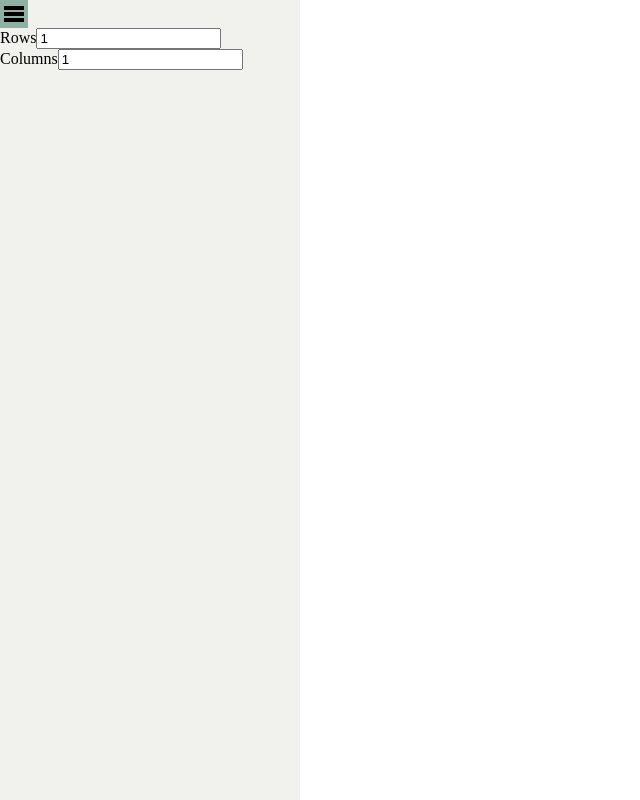
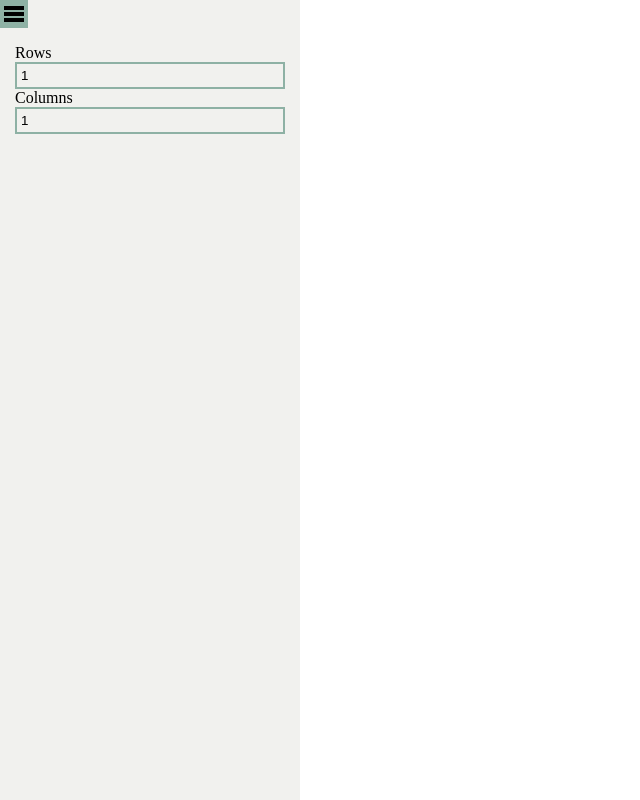
Before and after one commit to danlevison/viewport-grid, a React (Create React App) app: page / in a window 1280 px wide. Shown: the whole page, without its empty margins (0-640 px from the left). Built offline with nearby package versions, Linux system fonts and the light colour scheme.

Commit message:
style: Add label/input styles with flex layout, padding, width, background-color and border

```diff
--- a/src/App.scss
+++ b/src/App.scss
@@ -29,3 +29,24 @@ body {
 	cursor: pointer;
 	background-color: $accent-color;
 }
+
+.inputs-group {
+	display: flex;
+	flex-direction: column;
+	justify-content: center;
+	align-items: center;
+	margin-top: 1em;
+
+	.input-container {
+		display: flex;
+		flex-direction: column;
+		width: 90%;
+	}
+}
+
+input {
+	background-color: transparent;
+	color: inherit;
+	border: 2px solid $accent-color;
+	padding: 0.3em;
+}
```
